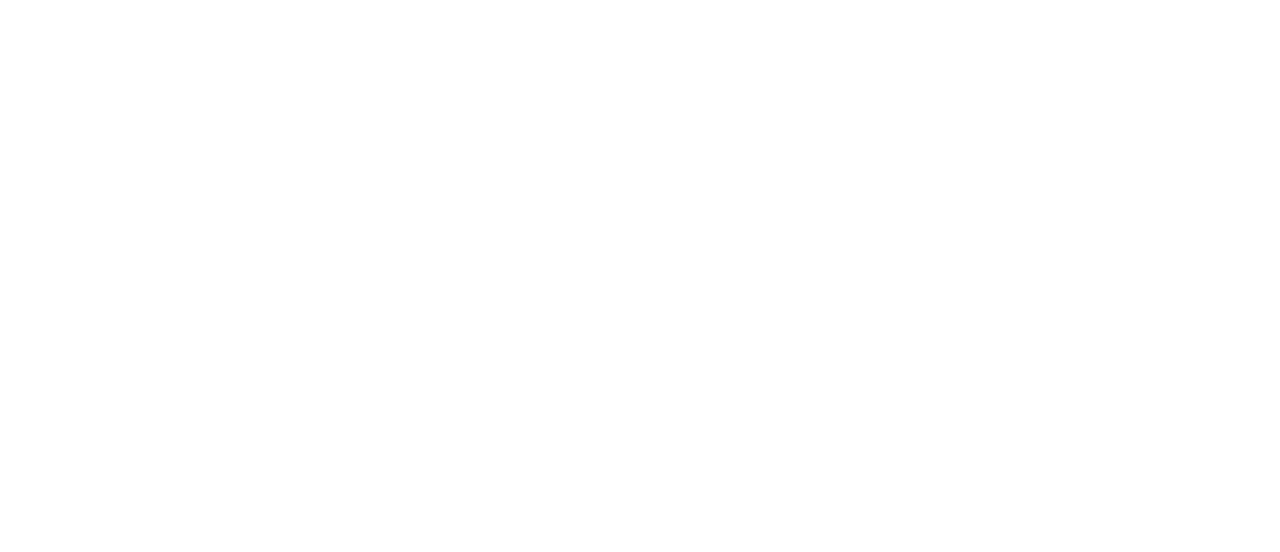
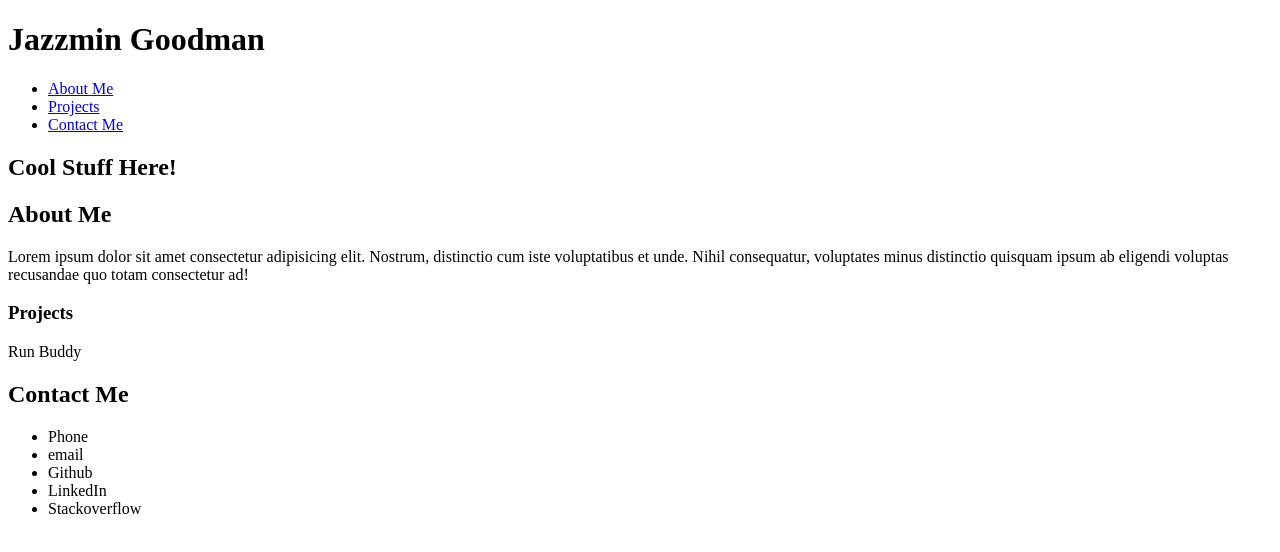
Before and after one commit to jazzminsharee/my-portfolio, a plain HTML site: page index.html in a window 1280 px wide. Drawn offline with Linux system fonts and the light colour scheme.

Commit message:
html structure

```diff
--- a/index.html
+++ b/index.html
@@ -6,6 +6,55 @@
     </head>
 
     <body>
+        <header>
+                <h1>Jazzmin Goodman</h1>
+            <nav>
+              <ul>
+                  <li><a href="#about-me">About Me</a> </li>
+                  <li><a href="#projects">Projects</a></li>
+                  <li><a href="contact-me">Contact Me</a></li>
+              </ul>
+            </nav>
+        </header>
+        <secttion class="hero">
+            <div>
+                <h2>Cool Stuff Here!</h2>
+            </div>
+        </secttion>
 
+        <section id="about-me" class="about-me">
+           <div>
+               <h2>About Me</h2>
+           </div>
+           <div>
+               <p>Lorem ipsum dolor sit amet consectetur adipisicing elit. Nostrum, distinctio cum iste voluptatibus et unde. Nihil consequatur, voluptates minus distinctio quisquam ipsum ab eligendi voluptas recusandae quo totam consectetur ad!</p>
+           </div>
+        </section>
+
+        <section id="projects" class="projects">
+            <div>
+                <h3>Projects</h3>
+                <p>Run Buddy</p>
+            </div>
+
+            <div></div>
+            <div></div>
+            <div></div>
+            <div></div>
+
+        </section>
+
+        <footer id="contact-me">
+            <h2>Contact Me</h2>
+            <nav>
+                <ul>
+                    <li>Phone</li>
+                    <li>email</li>
+                    <li>Github</li>
+                    <li>LinkedIn</li>
+                    <li>Stackoverflow</li>
+                </ul>
+            </nav>
+        </footer>
     </body>
 </html>
```
